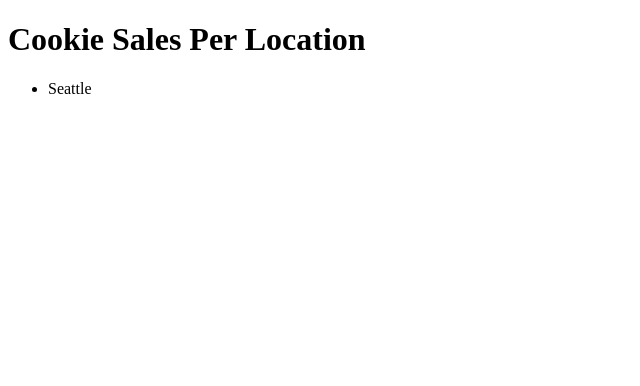
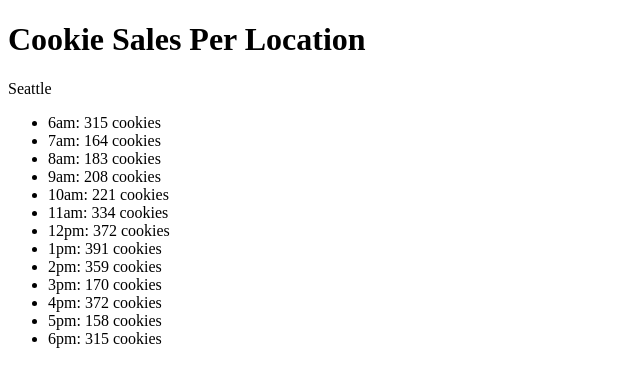
Before and after one commit to TiaLow/cookie-stand, a plain HTML site: page sales.html in a window 1280 px wide. Shown: the whole page, without its empty margins (0-640 px from the left). Drawn offline with Linux system fonts and the light colour scheme.

Commit message:
First location title and list rendered

```diff
--- a/app.js
+++ b/app.js
@@ -44,12 +44,6 @@ function getRandomNumCustomers(min, max) {
 //--------------------------------------------------------------------- SEATTLE LOCATION OBJECT
 var seattleCookies = {
   name : 'Seattle',
-  renderToPage: function(){
-    var parentUnorderedList = document.getElementById('seattle-ul'); //this is target
-    var newlistItem = document.createElement('li'); //this creates new element
-    newlistItem.textContent = this.name; //this gives new element content
-    parentUnorderedList.appendChild(newlistItem);
-  },
   minNumCustomers : 23,
   maxNumCustomers : 65,
   avgNumCookies : 6.3,
@@ -65,10 +59,24 @@ var seattleCookies = {
       this.dailySeattleSales.push(totalHourlySales);
     }
   },
+  renderNameToPage: function(){
+    var parentLocationName = document.getElementById('seattle'); //this is target
+    var newHeading = document.createElement('p'); //this creates new element
+    newHeading.textContent = this.name; //this gives new element content
+    parentLocationName.appendChild(newHeading);
+  },
 
-
+  renderHoursToPage: function(){
+    var parentLocationHourlySales = document.getElementById('seattle-hours');
+    for (var i = 0; i < totalOpenHours.length; i++ ){
+      var newLocations = document.createElement('li');
+      newLocations.textContent = totalOpenHours[i] + ': ' + this.dailySeattleSales[i] + ' cookies';
+      parentLocationHourlySales.appendChild(newLocations);
+    }
+  },
 
 };
 
 seattleCookies.calculateAllCookieSales();
-seattleCookies.renderToPage();
+seattleCookies.renderNameToPage();
+seattleCookies.renderHoursToPage();
--- a/sales.html
+++ b/sales.html
@@ -10,8 +10,8 @@
 <body>
   <h1> Cookie Sales Per Location</h1>
 
-  <ul id="seattle-ul"></ul>
-
+  <div id="seattle"></div>
+  <ul id="seattle-hours"></ul>
 
 
   <script src="app.js"></script>
```
